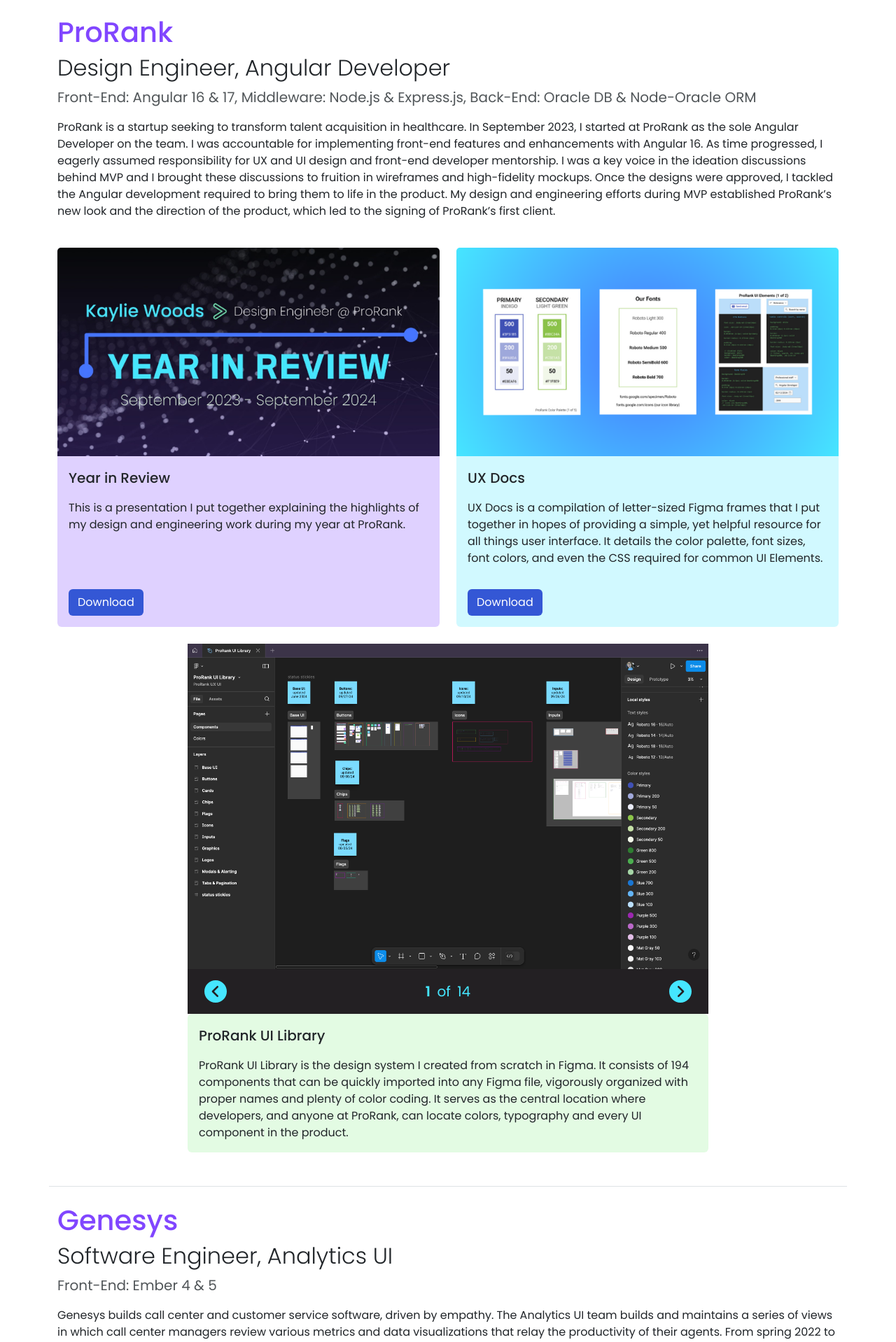
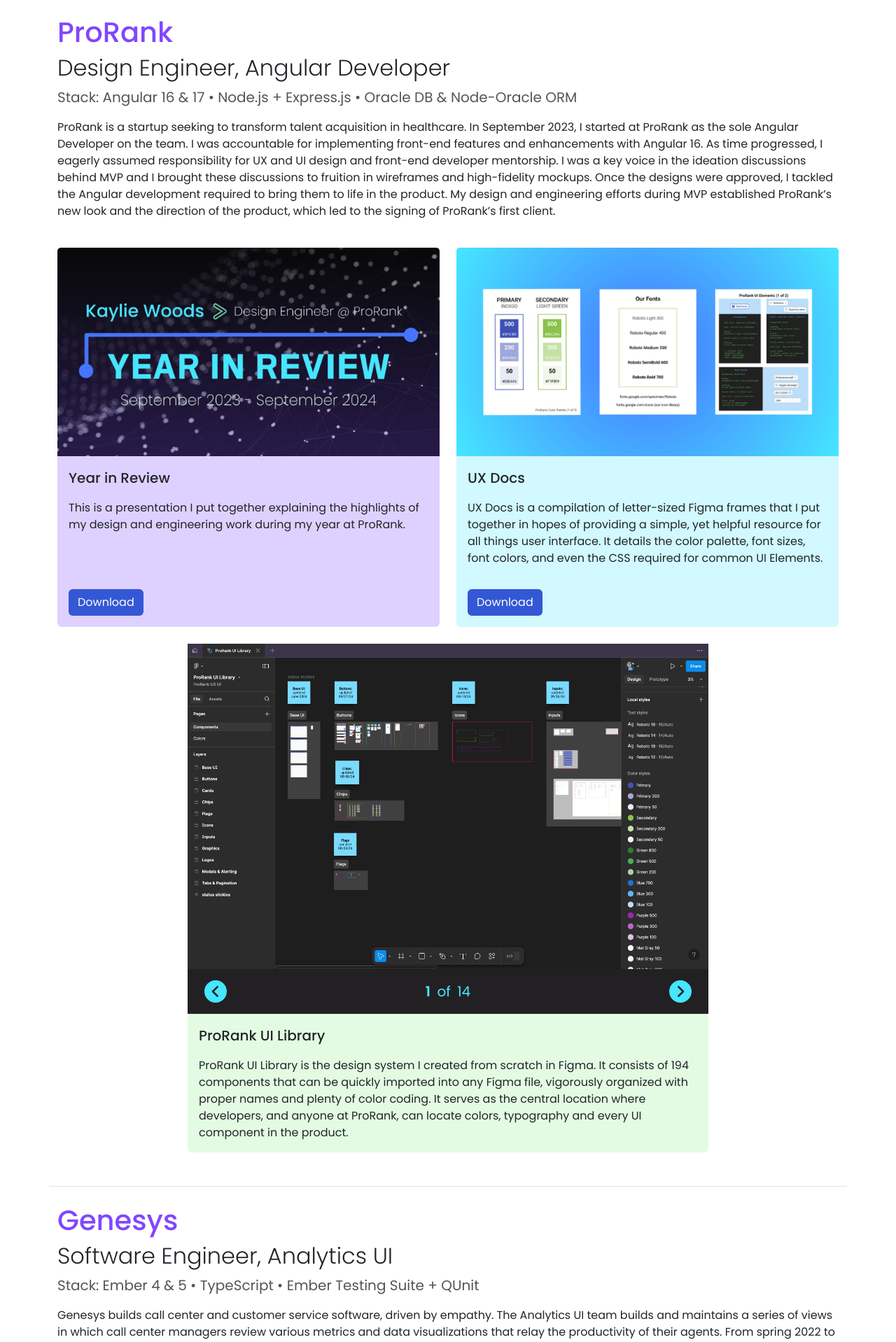
Before and after one commit to mckeekaylie/kaylie-woods-portfolio, an Angular app in the folder kaylie-woods-portfolio-app/: page /my-work in a window 1280 px wide. Shown: the part 802-2720 px from the top of the page at 70% size. Built offline with nearby package versions, Linux system fonts and the light colour scheme.

Commit message:
Text & Animation tweaks

```diff
--- a/kaylie-woods-portfolio-app/public/assets/data/skills.json
+++ b/kaylie-woods-portfolio-app/public/assets/data/skills.json
@@ -23,7 +23,7 @@
     "Node.js & Node.js frameworks (Express.js)",
     "C# & ASP.NET Core",
     "SQL",
-    "Relational Databases (PostgreSQL, Microsoft SQL Server",
+    "Relational Databases (PostgreSQL, Microsoft SQL Server)",
     "NoSQL Databases (MongoDB)",
     "RESTful API Architecture & Development",
     "HTML 5 & CSS 3",
--- a/kaylie-woods-portfolio-app/public/assets/data/work.json
+++ b/kaylie-woods-portfolio-app/public/assets/data/work.json
@@ -2,7 +2,7 @@
   {
     "employer": "ProRank",
     "role": "Design Engineer, Angular Developer",
-    "stack": "Front-End: Angular 16 & 17, Middleware: Node.js & Express.js, Back-End:  Oracle DB & Node-Oracle ORM",
+    "stack": "Stack: Angular 16 & 17  •  Node.js + Express.js  •  Oracle DB & Node-Oracle ORM",
     "description": "ProRank is a startup seeking to transform talent acquisition in healthcare. In September 2023, I started at ProRank as the sole Angular Developer on the team. I was accountable for implementing front-end features and enhancements with Angular 16. As time progressed, I eagerly assumed responsibility for UX and UI design and front-end developer mentorship. I was a key voice in the ideation discussions behind MVP and I brought these discussions to fruition in wireframes and high-fidelity mockups. Once the designs were approved, I tackled the Angular development required to bring them to life in the product. My design and engineering efforts during MVP established ProRank’s new look and the direction of the product, which led to the signing of ProRank’s first client.",
     "workExamples": [
       {
@@ -91,7 +91,7 @@
   {
     "employer": "Genesys",
     "role": "Software Engineer, Analytics UI",
-    "stack": "Front-End: Ember 4 & 5",
+    "stack": "Stack: Ember 4 & 5  •  TypeScript  •  Ember Testing Suite + QUnit",
     "description": "Genesys builds call center and customer service software, driven by empathy. The Analytics UI team builds and maintains a series of views in which call center managers review various metrics and data visualizations that relay the productivity of their agents. From spring 2022 to fall 2023, I was a software engineer on the Analytics UI team, tasked with implementing new views and features with Ember.js and TypeScript. Prior to opening a pull request, I was required to write integration and unit tests for the code I added, utilizing Ember’s built-in testing functionality and QUnit.",
     "workExamples": [
       {
@@ -155,7 +155,7 @@
   {
     "employer": "TCC Solutions",
     "role": "UI/UX Developer",
-    "stack": "Front-End: Angular 6 & 14, Back-End: ASP.NET Core, C#, Database: Microsoft SQL Server",
+    "stack": "Stack: Angular 6-14  •  ASP.NET Core, C#  •  Microsoft SQL Server  •  Jasmine + Karma",
     "description": "TCC is a leader in the early childhood education and care solutions industry, developing solutions that help organizations in the industry solve problems to better serve children and families. From 2020-2022, I was the sole UI/UX Developer on the team and my time was spread across multiple projects (highlighted below).",
     "workExamples": [
       {
--- a/kaylie-woods-portfolio-app/src/app/features/pages/my-work/my-work.component.html
+++ b/kaylie-woods-portfolio-app/src/app/features/pages/my-work/my-work.component.html
@@ -2,7 +2,9 @@
 <hero [imageUrl]="imageUrl" [heroTitle]="heroTitle"></hero>
 
 <!--LOADING INDICATOR-->
-<loader *ngIf="(loading$ | async) !== false"></loader>
+<div style="min-height: 50vh;" *ngIf="(loading$ | async) !== false">
+  <loader></loader>
+</div>
 
 <!--CONTENT-->
 <div class="container" *ngIf="(loading$ | async) === false">
--- a/kaylie-woods-portfolio-app/src/app/features/pages/my-work/my-work.component.ts
+++ b/kaylie-woods-portfolio-app/src/app/features/pages/my-work/my-work.component.ts
@@ -65,7 +65,7 @@
       });
 
     this.loading$.pipe(takeUntil(this.onDestroy$)).subscribe(() => {
-      timer(1000).subscribe(() => {
+      timer(500).subscribe(() => {
         this.scrollToSection('anchor');
       })
     });
--- a/kaylie-woods-portfolio-app/src/app/shared/components/hero/hero.component.ts
+++ b/kaylie-woods-portfolio-app/src/app/shared/components/hero/hero.component.ts
@@ -13,7 +13,7 @@
     trigger('routeAnimation', [
       transition(':enter', [
         style({ opacity: 0 }),
-        animate('1s ease-in', style({ opacity: 1 })),
+        animate('1s 1.5s ease-in', style({ opacity: 1 })),
       ]),
     ]),
   ],
```
